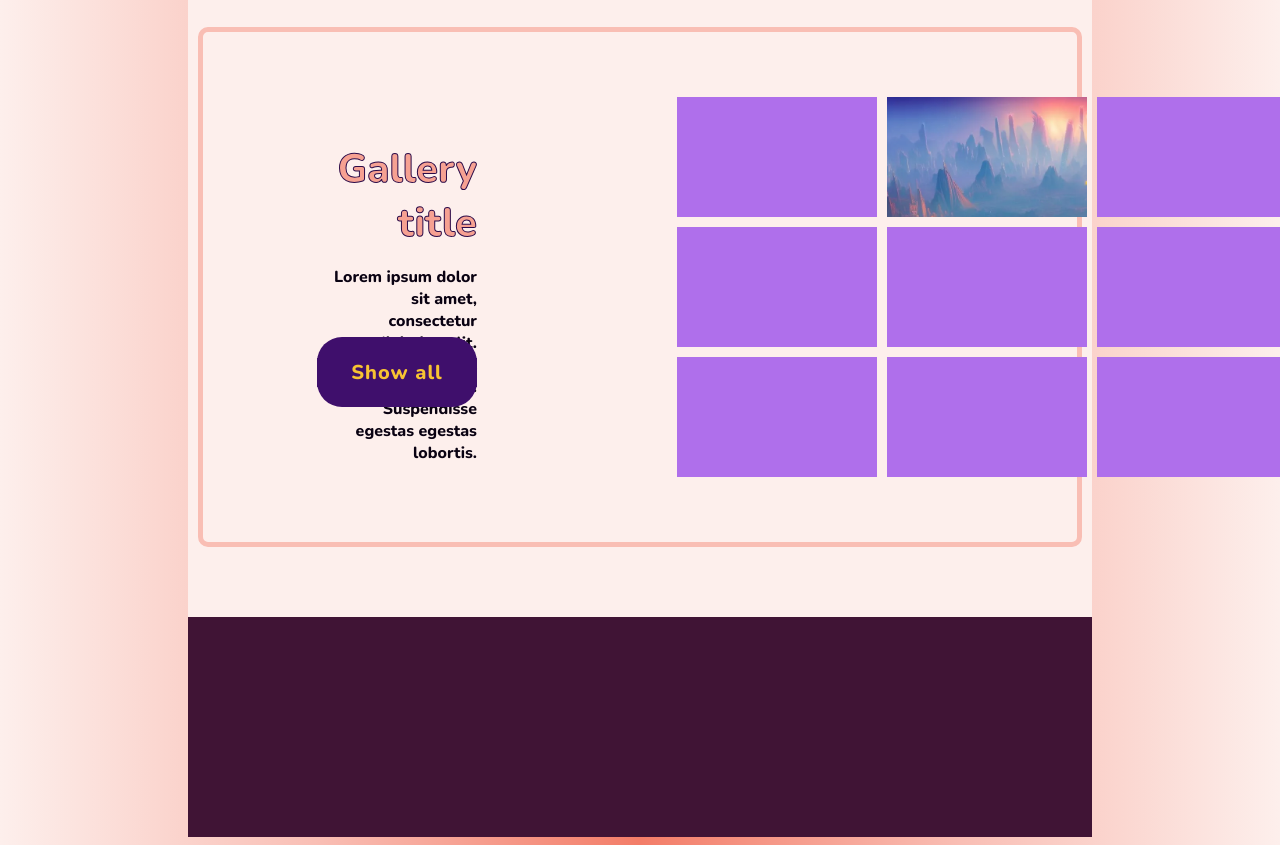
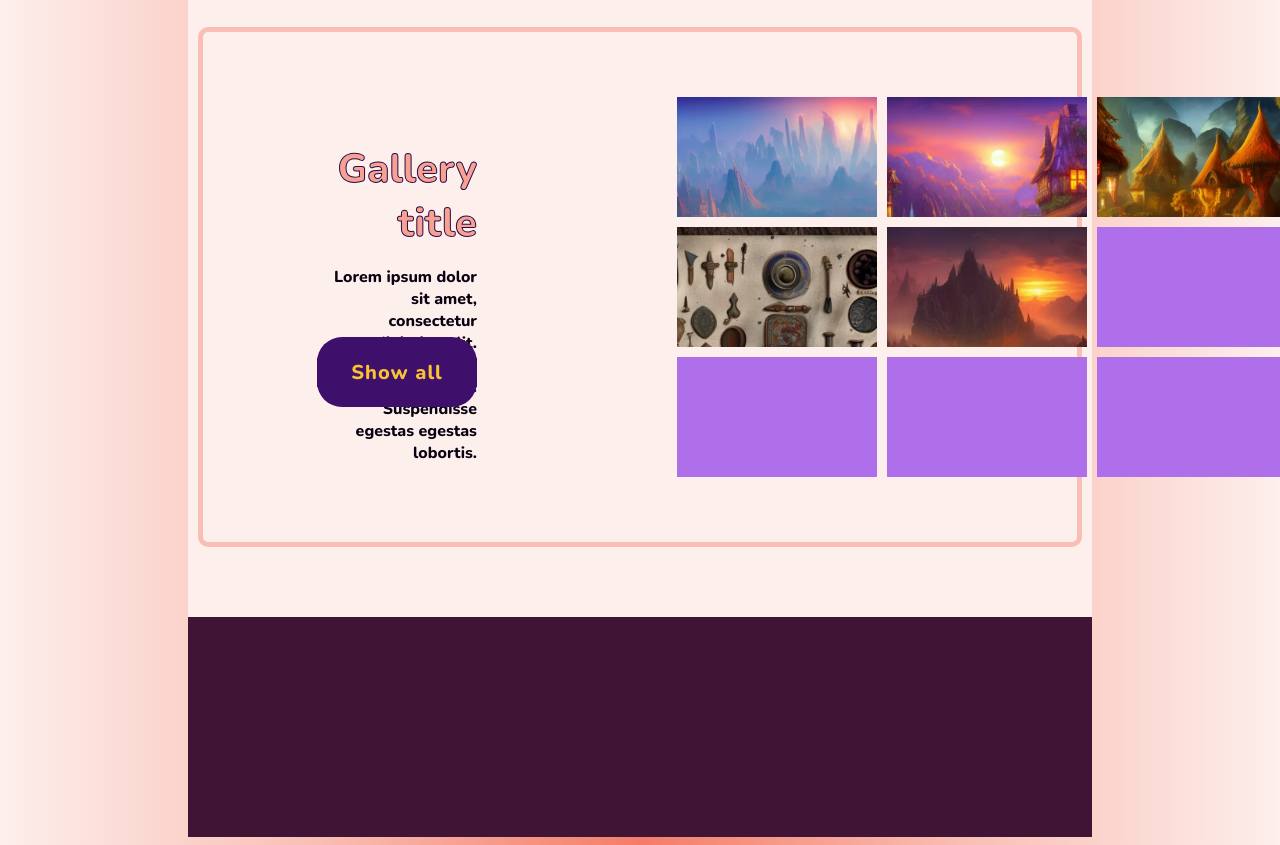
Before and after one commit to petramajsec/panama, a website: page src/index.html in a window 1280 px wide. Shown: the part 1531-2376 px from the top of the page. Drawn offline with nearby package versions, Linux system fonts and the light colour scheme; a web font is replaced by a local one.

Commit message:
added images to grid

```diff
--- a/src/styles.css
+++ b/src/styles.css
@@ -586,7 +586,24 @@ tr:hover #sidebar-menu  a {
 }
 
 #grid-item-2 {
+  background-image: url("../public/img/grid-img-2.png");
+  background-size: cover;
+}
+#grid-item-1 {
   background-image: url("../public/img/grid-img-1.png");
+  background-size: cover;
+}
+#grid-item-3 {
+  background-image: url("../public/img/grid-img-3.png");
+  background-size: cover;
+}
+#grid-item-4 {
+  background-image: url("../public/img/grid-img-4.png");
+  background-size: cover;
+}
+
+#grid-item-5 {
+  background-image: url("../public/img/grid-img-6.png");
   background-size: cover;
 }
 
```
Also changed, not shown: public/img/grid-img-5.png (renamed from public/img/grid-item-5.png), public/img/grid-img-6.png (renamed from public/img/grid-item-6.png).
